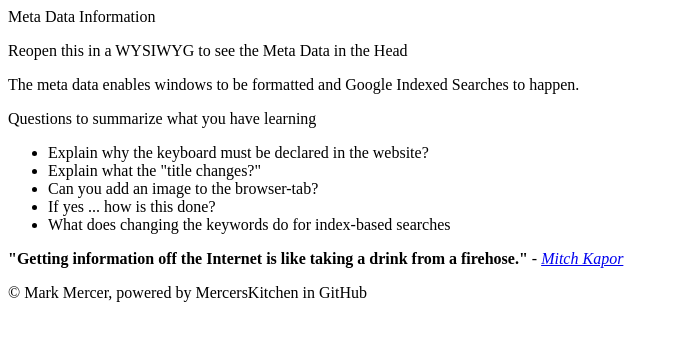
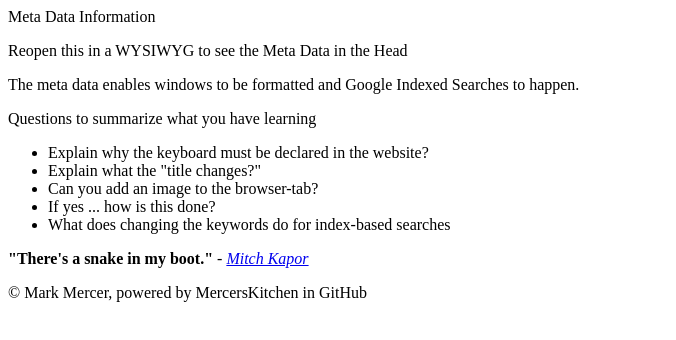
Before and after one commit to Kagj/Website-github.io, a plain HTML site: page index.html in a window 1280 px wide. Shown: the whole page, without its empty margins (0-676 px from the left). Drawn offline with Linux system fonts and the light colour scheme.

Commit message:
Update index.html

```diff
--- a/index.html
+++ b/index.html
@@ -9,8 +9,8 @@
     <title>Monkey balls</title>
 
     <!-- Used by Browser or Google Search-->
-    <meta name="author" content="Mark Mercer">
-    <meta name="description" content="Learning HTML by building a simple Website">
+    <meta name="author" content="Kaden Johnson">
+    <meta name="description" content="how to build a website from home">
     <meta name="keywords" content="boilerplate, starter code, HTML, learning">
     <meta name="viewport" content="width=device-width, initial-scale=1.0">
     <!-- Content give value for name or http-equiv attribute, text entry in string or array string -->
@@ -65,7 +65,7 @@
     </blockquote>
     <p>
       <strong>
-        "Getting information off the Internet is like taking a drink from a firehose."
+        "There's a snake in my boot."
       </strong>
       <em>- <a href="https://www.brainyquote.com/quotes/mitch_kapor_163583" target="_blank">
         Mitch Kapor</a>
```
